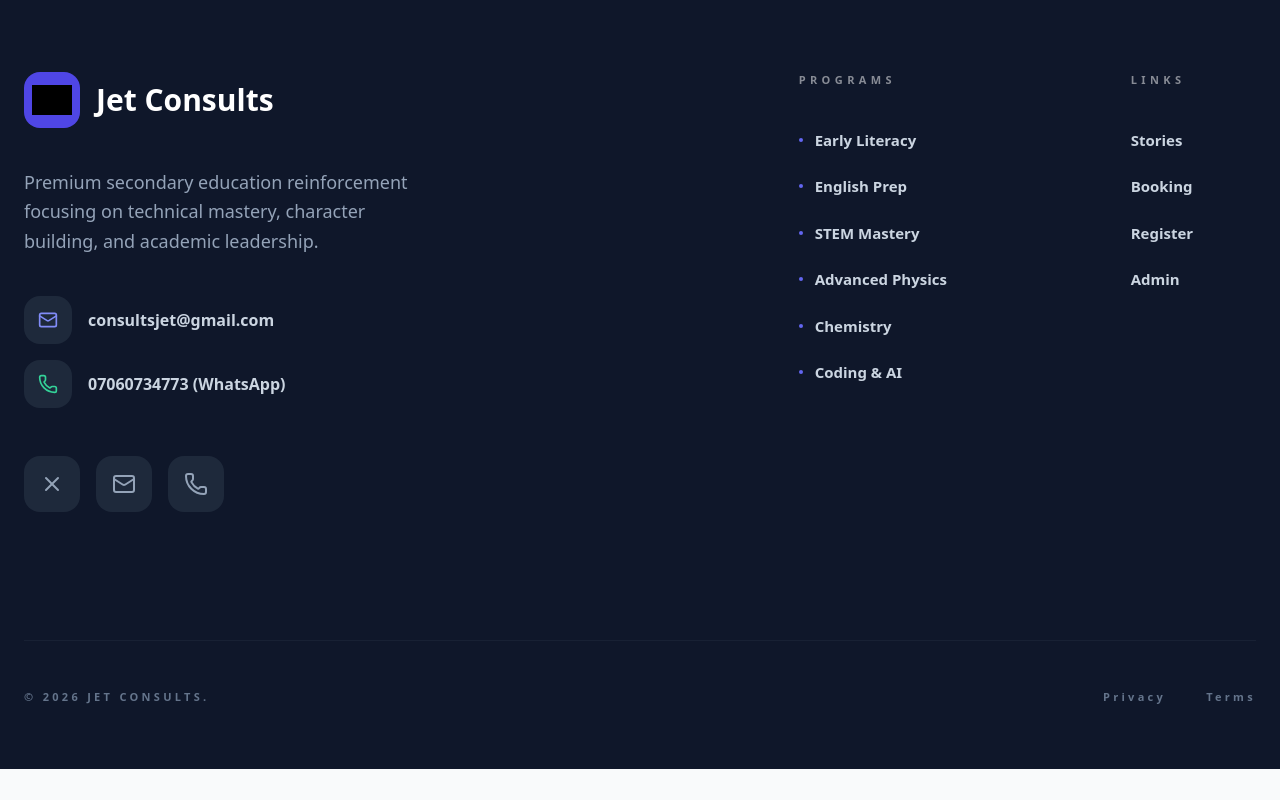
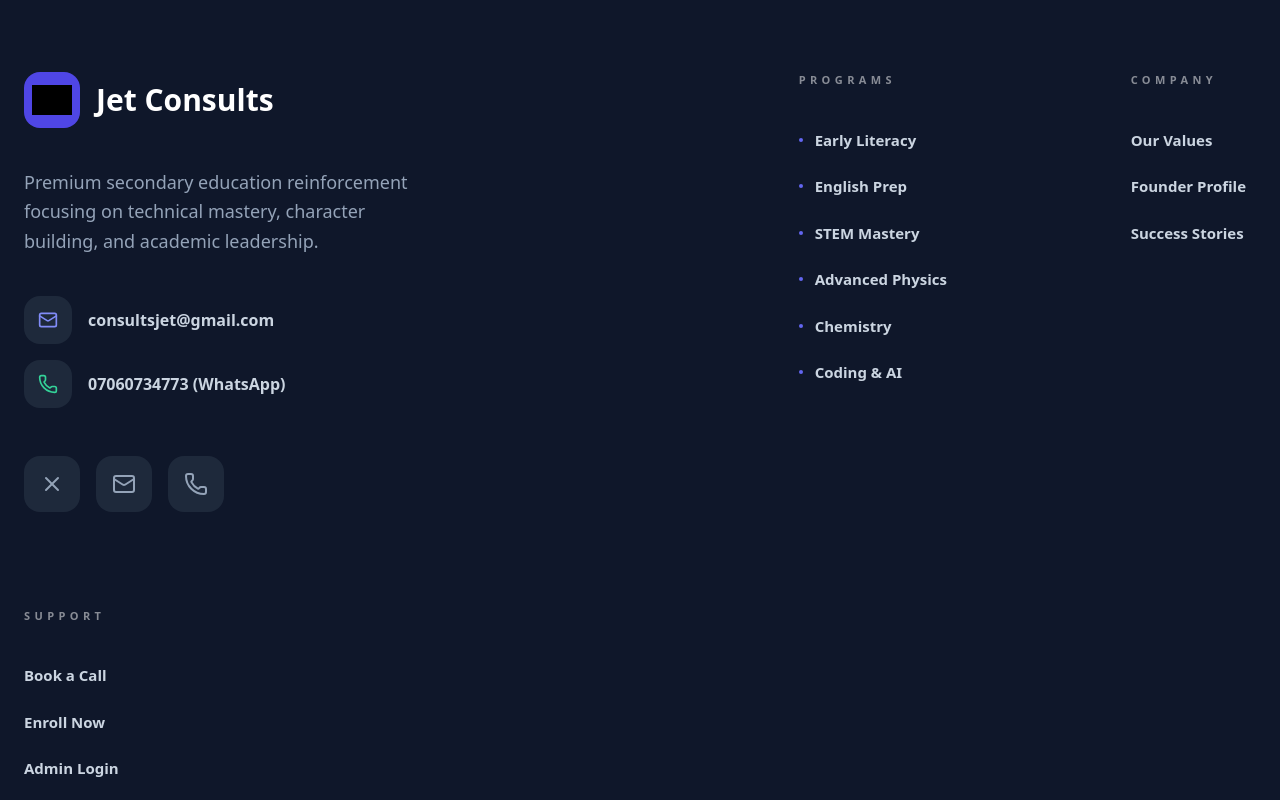
Before and after one commit to jesufemi2023/jet-consults-tutor, a React (Vite) app: page / in a window 1280 px wide. Shown: the part 9760-10560 px from the top of the page. Before the commit the page ends 10529 px from the top, so only its background shows below. Built offline with nearby package versions, Linux system fonts and the light colour scheme; no server answers; grey boxes are pictures that could not be loaded.

Commit message:
feat: Enhance navigation and routing logic
Refactors navigation handling to support smooth scrolling to anchor links. Updates the Navbar component to accept and process anchor IDs for scrolling. Modifies the SuccessStories component to optionally trigger an enrollment action.

```diff
--- a/App.tsx
+++ b/App.tsx
@@ -1,17 +1,17 @@
 
 import React, { useState } from 'react';
 import { motion, AnimatePresence } from 'motion/react';
-import Navbar from './components/Navbar.tsx';
-import Hero from './components/Hero.tsx';
-import Features from './components/Features.tsx';
-import ProgramsSection from './components/ProgramsSection.tsx';
-import ConsultationForm from './components/ConsultationForm.tsx';
-import RegistrationForm from './components/RegistrationForm.tsx';
-import FounderProfile from './components/TeacherProfiles.tsx';
-import SuccessStories from './components/SuccessStories.tsx';
-import SuccessStoriesSlider from './components/SuccessStoriesSlider.tsx';
-import BookingCalendar from './components/BookingCalendar.tsx';
-import AdminDashboard from './components/AdminDashboard.tsx';
+import Navbar from './components/Navbar';
+import Hero from './components/Hero';
+import Features from './components/Features';
+import ProgramsSection from './components/ProgramsSection';
+import ConsultationForm from './components/ConsultationForm';
+import RegistrationForm from './components/RegistrationForm';
+import FounderProfile from './components/TeacherProfiles';
+import SuccessStories from './components/SuccessStories';
+import SuccessStoriesSlider from './components/SuccessStoriesSlider';
+import BookingCalendar from './components/BookingCalendar';
+import AdminDashboard from './components/AdminDashboard';
 import { Mail, Phone, Calendar, UserPlus, ArrowRight, Star, X, Play } from 'lucide-react';
 import { BRANDING, CONTACT } from './constants';
 
@@ -33,9 +33,18 @@ const PageTransition: React.FC<{ children: React.ReactNode; pageKey: string }> =
 function App() {
   const [currentPage, setCurrentPage] = useState<Page>('home');
 
-  const handleNavigate = (page: Page) => {
+  const handleNavigate = (page: Page, anchor?: string) => {
     setCurrentPage(page);
-    window.scrollTo({ top: 0, behavior: 'smooth' });
+    if (anchor) {
+      setTimeout(() => {
+        const el = document.getElementById(anchor);
+        if (el) {
+          el.scrollIntoView({ behavior: 'smooth' });
+        }
+      }, 700);
+    } else {
+      window.scrollTo({ top: 0, behavior: 'smooth' });
+    }
   };
 
   const renderContent = () => {
@@ -207,7 +216,10 @@ function App() {
         return (
           <PageTransition pageKey="stories">
             <div className="bg-white min-h-screen">
-              <SuccessStories onBack={() => handleNavigate('home')} />
+              <SuccessStories
+                onBack={() => handleNavigate('home')}
+                onEnroll={() => handleNavigate('register')}
+              />
             </div>
           </PageTransition>
         );
@@ -310,12 +322,39 @@ function App() {
           </div>
 
           <div className="md:col-span-2">
-            <h4 className="font-black text-white mb-10 uppercase text-[11px] tracking-[0.4em] opacity-50">Links</h4>
+            <h4 className="font-black text-white mb-10 uppercase text-[11px] tracking-[0.4em] opacity-50">Company</h4>
             <ul className="space-y-6 text-[15px] font-bold">
-              {['Stories', 'Booking', 'Register', 'Admin'].map((l) => (
-                <li key={l}>
-                  <button onClick={() => handleNavigate(l.toLowerCase() as Page)} className="hover:text-indigo-400 transition-colors">
-                    {l}
+              {[
+                { label: 'Our Values', id: 'values' },
+                { label: 'Founder Profile', id: 'teachers' },
+                { label: 'Success Stories', page: 'stories' }
+              ].map((l) => (
+                <li key={l.label}>
+                  <button
+                    onClick={() => l.page ? handleNavigate(l.page as Page) : handleNavigate('home', l.id)}
+                    className="hover:text-indigo-400 transition-colors text-left"
+                  >
+                    {l.label}
+                  </button>
+                </li>
+              ))}
+            </ul>
+          </div>
+
+          <div className="md:col-span-2">
+            <h4 className="font-black text-white mb-10 uppercase text-[11px] tracking-[0.4em] opacity-50">Support</h4>
+            <ul className="space-y-6 text-[15px] font-bold">
+              {[
+                { label: 'Book a Call', page: 'booking' },
+                { label: 'Enroll Now', page: 'register' },
+                { label: 'Admin Login', page: 'admin' }
+              ].map((l) => (
+                <li key={l.label}>
+                  <button
+                    onClick={() => handleNavigate(l.page as Page)}
+                    className="hover:text-indigo-400 transition-colors text-left"
+                  >
+                    {l.label}
                   </button>
                 </li>
               ))}
--- a/components/Navbar.tsx
+++ b/components/Navbar.tsx
@@ -5,7 +5,7 @@ import { BRANDING } from '../constants';
 import { Menu, X, Calendar, UserPlus, ArrowRight } from 'lucide-react';
 
 interface NavbarProps {
-  onNavigate: (page: 'home' | 'consult' | 'booking' | 'stories' | 'register') => void;
+  onNavigate: (page: 'home' | 'consult' | 'stories' | 'booking' | 'register' | 'admin', anchor?: string) => void;
   currentPage: string;
 }
 
@@ -23,31 +23,15 @@ const Navbar: React.FC<NavbarProps> = ({ onNavigate, currentPage }) => {
 
   const toggleMenu = () => setIsMenuOpen(!isMenuOpen);
 
-  const handleLinkClick = (pageOrId: 'home' | 'consult' | 'booking' | 'stories' | 'register' | string) => {
+  const handleLinkClick = (id: string) => {
     setIsMenuOpen(false);
-
-    const pages = ['home', 'consult', 'booking', 'stories', 'register'];
-
-    if (pages.includes(pageOrId)) {
-      onNavigate(pageOrId as any);
-      window.scrollTo({ top: 0, behavior: 'smooth' });
+    if (id === 'home') {
+      onNavigate('home');
+    } else if (id === 'consult' || id === 'booking' || id === 'stories' || id === 'register') {
+      onNavigate(id as any);
     } else {
-      if (currentPage !== 'home') {
-        onNavigate('home');
-        setTimeout(() => {
-          const el = document.getElementById(pageOrId);
-          if (el) {
-            const y = el.getBoundingClientRect().top + window.scrollY - 100;
-            window.scrollTo({ top: y, behavior: 'smooth' });
-          }
-        }, 100);
-      } else {
-        const el = document.getElementById(pageOrId);
-        if (el) {
-          const y = el.getBoundingClientRect().top + window.scrollY - 100;
-          window.scrollTo({ top: y, behavior: 'smooth' });
-        }
-      }
+      // Anchor link
+      onNavigate('home', id);
     }
   };
 
@@ -165,7 +149,7 @@ const Navbar: React.FC<NavbarProps> = ({ onNavigate, currentPage }) => {
                   animate={{ opacity: 1, x: 0 }}
                   transition={{ delay: idx * 0.1 }}
                   onClick={() => handleLinkClick(item.id)}
-                  className="flex items-center justify-between py-4 px-6 rounded-2xl font-extrabold text-slate-700 hover:bg-slate-50 hover:text-indigo-600 transition-all border border-transparent hover:border-slate-100"
+                  className="group flex items-center justify-between py-4 px-6 rounded-2xl font-extrabold text-slate-700 hover:bg-slate-50 hover:text-indigo-600 transition-all border border-transparent hover:border-slate-100"
                 >
                   {item.label}
                   <ArrowRight className="w-5 h-5 opacity-0 group-hover:opacity-100 transition-opacity" />
--- a/components/SuccessStories.tsx
+++ b/components/SuccessStories.tsx
@@ -2,17 +2,10 @@
 import React from 'react';
 import { testimonials, getYouTubeId, isYouTubeShort } from '../data/testimonials';
 
-const SuccessStories: React.FC<{ onBack: () => void }> = ({ onBack }) => {
+const SuccessStories: React.FC<{ onBack: () => void; onEnroll: () => void }> = ({ onBack, onEnroll }) => {
   return (
     <div className="max-w-7xl mx-auto px-4 sm:px-6 py-12 sm:py-20">
       <div className="mb-16">
-        <button
-          onClick={onBack}
-          className="group flex items-center text-indigo-600 font-bold text-xs uppercase tracking-[0.2em] mb-10 hover:text-indigo-800 transition-colors"
-        >
-          <svg className="w-5 h-5 mr-3 group-hover:-translate-x-1 transition-transform duration-300" fill="none" stroke="currentColor" viewBox="0 0 24 24"><path strokeLinecap="round" strokeLinejoin="round" strokeWidth="2.5" d="M15 19l-7-7 7-7" /></svg>
-          Back to Home
-        </button>
         <h1 className="text-5xl sm:text-6xl lg:text-7xl font-extrabold text-slate-900 tracking-tight mb-8 leading-[1.1]">Real Results. <br/><span className="text-transparent bg-clip-text bg-gradient-to-r from-indigo-600 to-blue-600">Real Character.</span></h1>
         <p className="text-xl sm:text-2xl text-slate-600 max-w-3xl font-medium leading-relaxed">
           See how our holistic approach to STEM tutoring transforms grades and develops responsible, hard-working students.
@@ -88,10 +81,10 @@ const SuccessStories: React.FC<{ onBack: () => void }> = ({ onBack }) => {
           <h2 className="text-4xl sm:text-5xl lg:text-6xl font-extrabold mb-8 tracking-tight max-w-3xl leading-[1.1]">Ready to write your child's success story?</h2>
           <p className="text-xl text-indigo-100 mb-12 max-w-2xl mx-auto font-medium leading-relaxed">Join our community of high-achieving, disciplined, and purposeful students today.</p>
           <button
-            onClick={() => window.scrollTo(0, 0)}
+            onClick={onEnroll}
             className="px-12 py-6 bg-white text-indigo-600 rounded-2xl font-extrabold text-lg shadow-[0_0_40px_rgba(255,255,255,0.3)] hover:shadow-[0_0_60px_rgba(255,255,255,0.5)] hover:-translate-y-1 transition-all duration-300 uppercase tracking-widest"
           >
-            Apply for Admission
+            Enroll Now
           </button>
         </div>
       </div>
```
